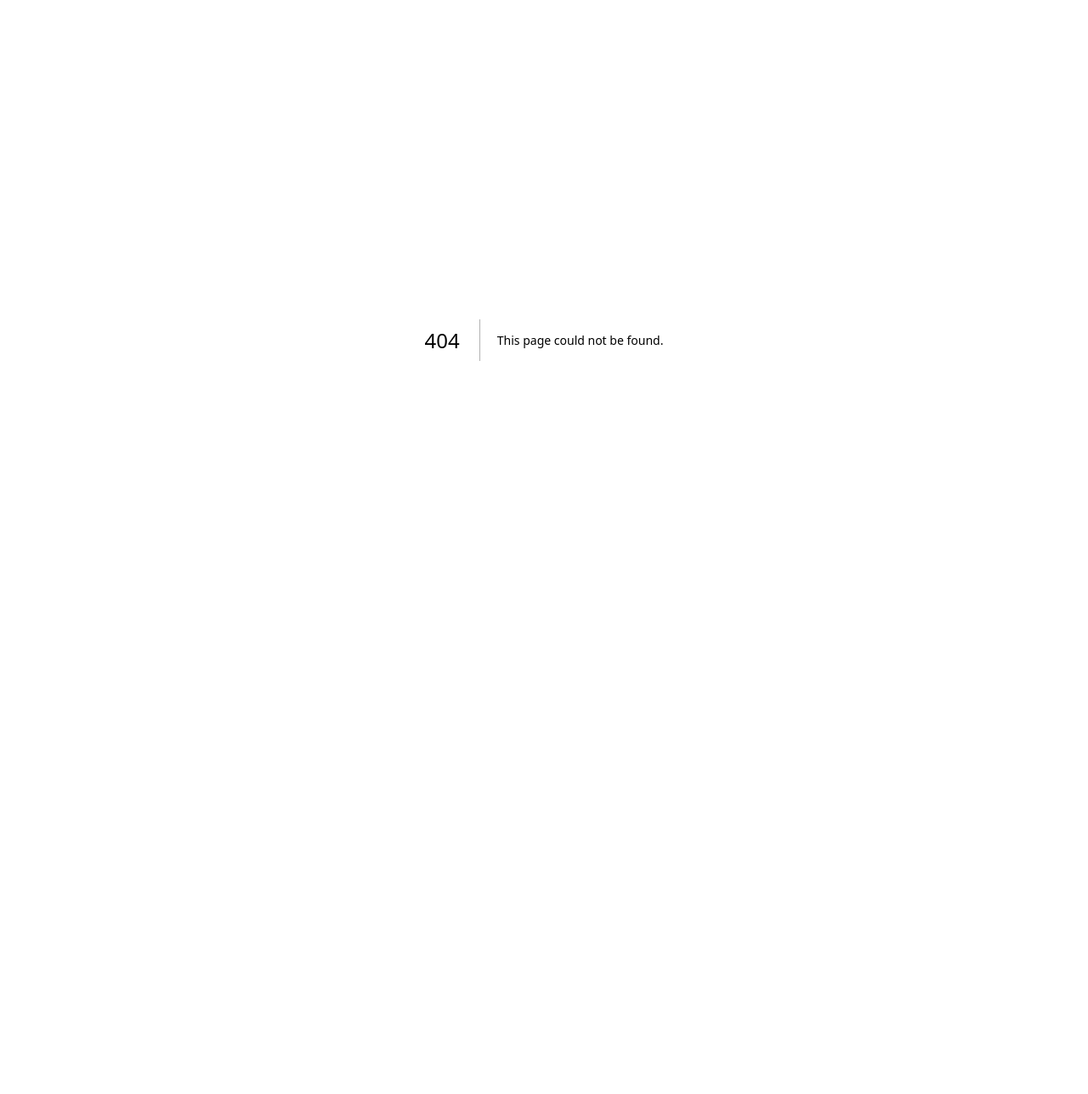
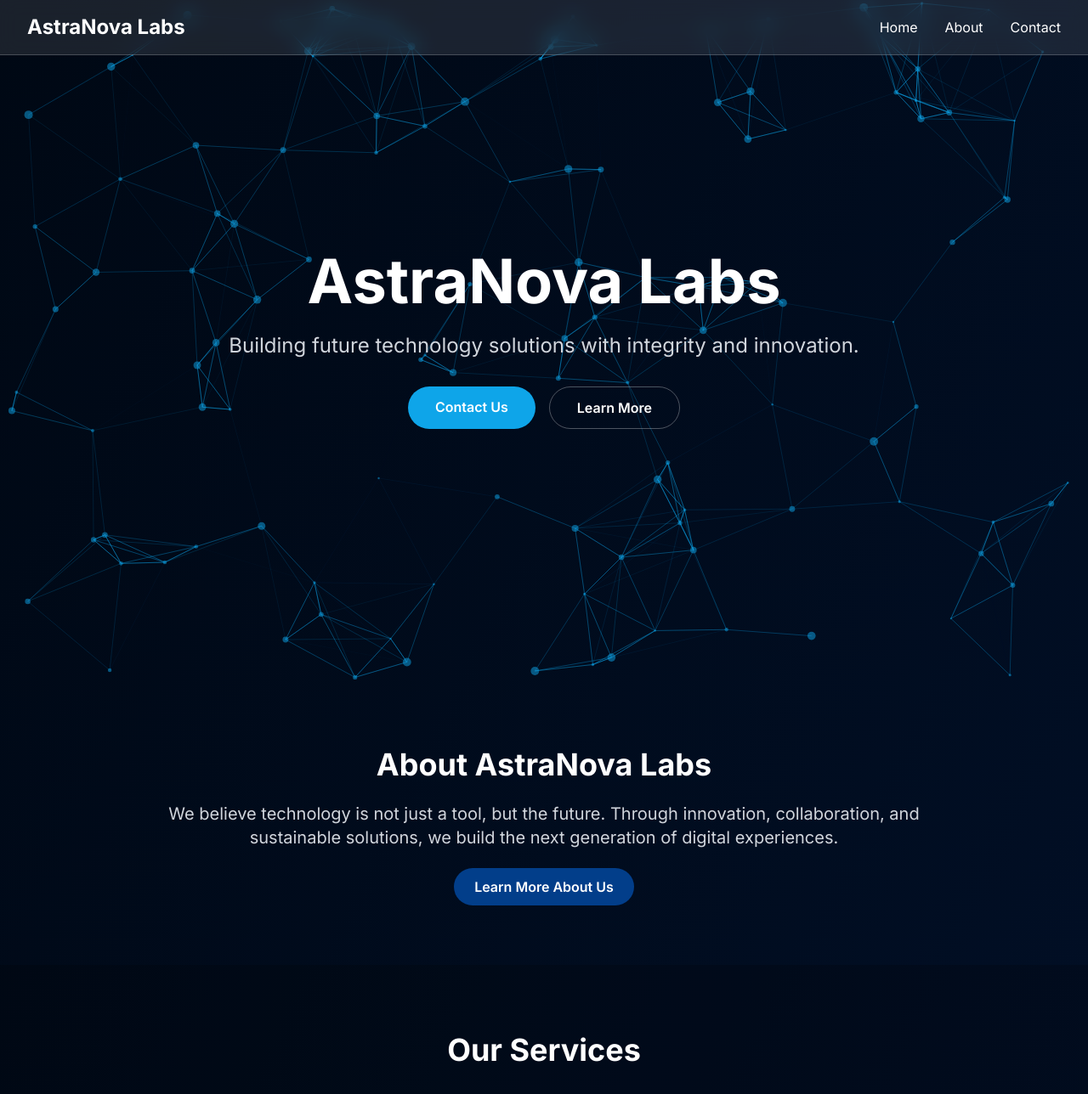
Before and after one commit to Safmica/vibe_code_safcom, a Next.js app: page /home in a window 1280 px wide. Before the commit this address had no page. Shown: the top 1288 px of the page at 85% size. Before the commit the page ends 800 px from the top, so only its background shows below. Built offline with nearby package versions, Linux system fonts and the light colour scheme.

Commit message:
feat: implement Home page with hero, services, team, and contact sections

```diff
--- /dev/null
+++ b/src/app/home/page.tsx
@@ -0,0 +1,23 @@
+'use client';
+
+import Navbar from '@/components/ui/Navbar';
+import Footer from '@/components/ui/Footer';
+import Hero from '@/components/ui/Hero';
+import AboutPreview from '@/components/ui/AboutPreview';
+import Services from '@/components/ui/Services';
+import TeamHighlight from '@/components/ui/TeamHighlight';
+import ContactPreview from '@/components/ui/ContactPreview';
+
+export default function HomePage() {
+  return (
+    <div className="min-h-screen">
+      <Navbar />
+      <Hero />
+      <AboutPreview />
+      <Services />
+      <TeamHighlight />
+      <ContactPreview />
+      <Footer />
+    </div>
+  );
+}
```
